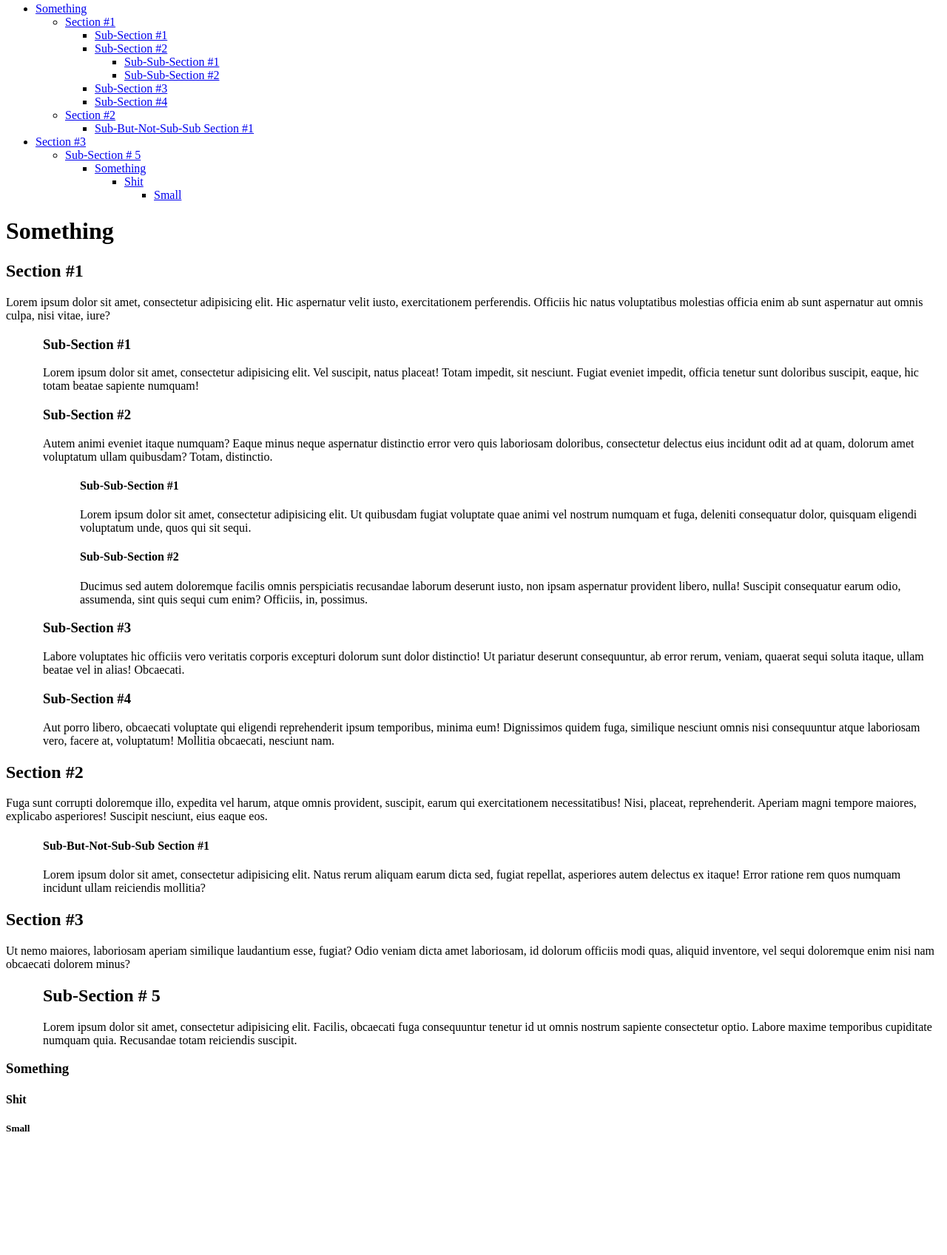
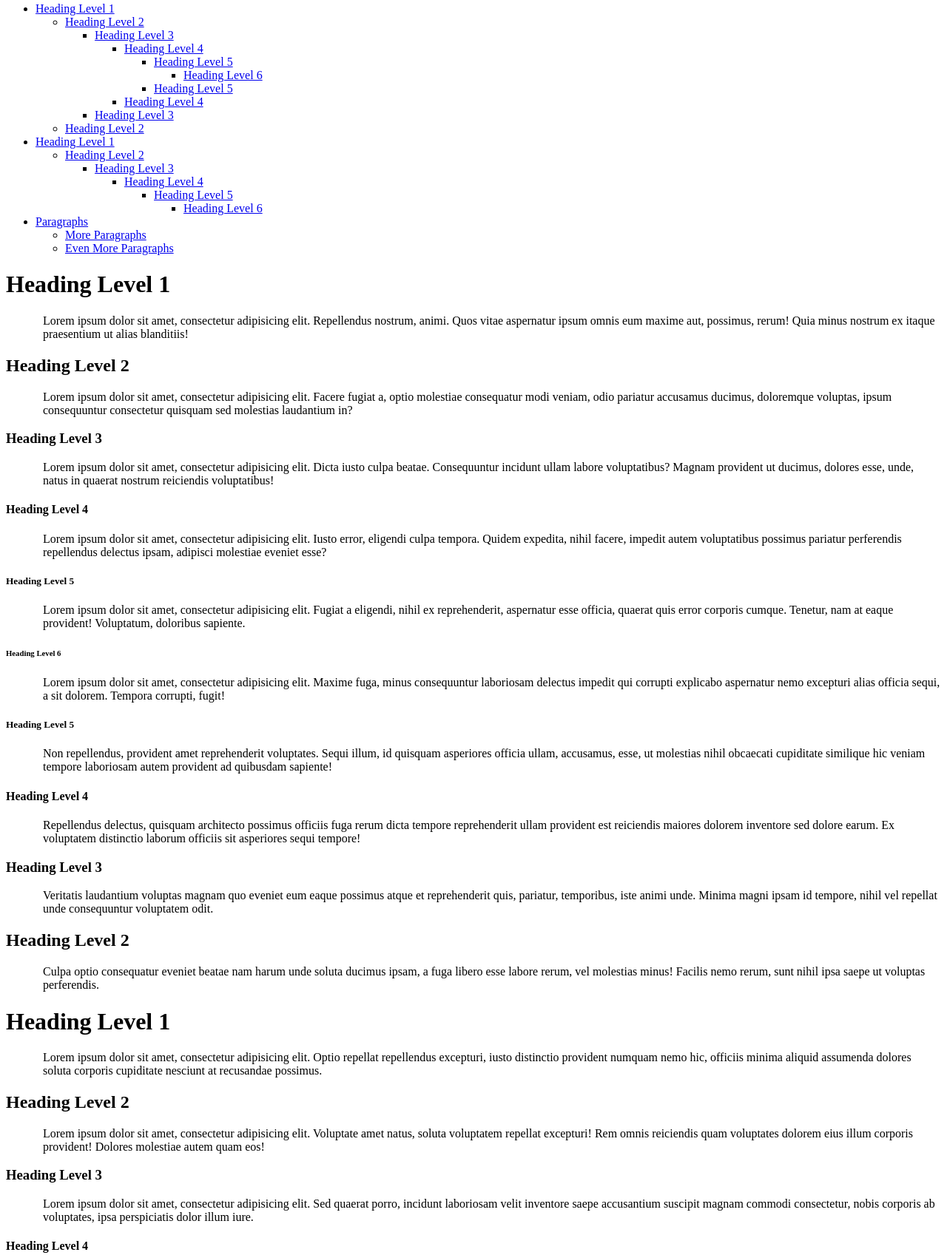
Before and after one commit to DaJoker29/Toc, a website: page index.html in a window 1280 px wide. Shown: the part 5-1702 px from the top of the page at 74% size. Before the commit the page ends 1561 px from the top, so only its background shows below. Drawn offline with Linux system fonts and the light colour scheme.

Commit message:
Code Cleanup
* Renamed methods and variables
* Rebuilt the HTML test document
* Fixed some bugs with mapping code

```diff
--- a/index.html
+++ b/index.html
@@ -3,7 +3,7 @@
     <meta charset="UTF-8">
     <title>ToC</title>
     <style>
-        section > section {
+        p {
             padding-left: 50px;
         }
     </style>
@@ -12,47 +12,53 @@
 <body>
 <nav></nav>
 
-<h1>Something</h1>
-<section>
-    <h2>Section #1</h2>
-    <p>Lorem ipsum dolor sit amet, consectetur adipisicing elit. Hic aspernatur velit iusto, exercitationem perferendis. Officiis hic natus voluptatibus molestias officia enim ab sunt aspernatur aut omnis culpa, nisi vitae, iure?</p>
-    <section>
-        <h3>Sub-Section #1</h3>
-        <p>Lorem ipsum dolor sit amet, consectetur adipisicing elit. Vel suscipit, natus placeat! Totam impedit, sit nesciunt. Fugiat eveniet impedit, officia tenetur sunt doloribus suscipit, eaque, hic totam beatae sapiente numquam!</p>
-        <h3>Sub-Section #2</h3>
-        <p>Autem animi eveniet itaque numquam? Eaque minus neque aspernatur distinctio error vero quis laboriosam doloribus, consectetur delectus eius incidunt odit ad at quam, dolorum amet voluptatum ullam quibusdam? Totam, distinctio.</p>
-        <section>
-            <h4>Sub-Sub-Section #1</h4>
-            <p>Lorem ipsum dolor sit amet, consectetur adipisicing elit. Ut quibusdam fugiat voluptate quae animi vel nostrum numquam et fuga, deleniti consequatur dolor, quisquam eligendi voluptatum unde, quos qui sit sequi.</p>
-            <h4>Sub-Sub-Section #2</h4>
-            <p>Ducimus sed autem doloremque facilis omnis perspiciatis recusandae laborum deserunt iusto, non ipsam aspernatur provident libero, nulla! Suscipit consequatur earum odio, assumenda, sint quis sequi cum enim? Officiis, in, possimus.</p>
-        </section>
-        <h3>Sub-Section #3</h3>
-        <p>Labore voluptates hic officiis vero veritatis corporis excepturi dolorum sunt dolor distinctio! Ut pariatur deserunt consequuntur, ab error rerum, veniam, quaerat sequi soluta itaque, ullam beatae vel in alias! Obcaecati.</p>
-        <h3>Sub-Section #4</h3>
-        <p>Aut porro libero, obcaecati voluptate qui eligendi reprehenderit ipsum temporibus, minima eum! Dignissimos quidem fuga, similique nesciunt omnis nisi consequuntur atque laboriosam vero, facere at, voluptatum! Mollitia obcaecati, nesciunt nam.</p>
-    </section>
-</section>
-<section>
-    <h2>Section #2</h2>
-    <p>Fuga sunt corrupti doloremque illo, expedita vel harum, atque omnis provident, suscipit, earum qui exercitationem necessitatibus! Nisi, placeat, reprehenderit. Aperiam magni tempore maiores, explicabo asperiores! Suscipit nesciunt, eius eaque eos.</p>
-    <section>
-        <h4>Sub-But-Not-Sub-Sub Section #1</h4>
-        <p>Lorem ipsum dolor sit amet, consectetur adipisicing elit. Natus rerum aliquam earum dicta sed, fugiat repellat, asperiores autem delectus ex itaque! Error ratione rem quos numquam incidunt ullam reiciendis mollitia?</p>
-    </section>
-</section>
-<section>
-    <h1>Section #3</h1>
-    <p>Ut nemo maiores, laboriosam aperiam similique laudantium esse, fugiat? Odio veniam dicta amet laboriosam, id dolorum officiis modi quas, aliquid inventore, vel sequi doloremque enim nisi nam obcaecati dolorem minus?</p>
-    <section>
-        <h2>Sub-Section # 5</h2>
-        <p>Lorem ipsum dolor sit amet, consectetur adipisicing elit. Facilis, obcaecati fuga consequuntur tenetur id ut omnis nostrum sapiente consectetur optio. Labore maxime temporibus cupiditate numquam quia. Recusandae totam reiciendis suscipit.</p>
-    </section>
-
-    <h3>Something</h3>
-    <h4>Shit</h4>
-    <h5>Small</h5>
-</section>
+<h1>Heading Level 1</h1>
+<p>Lorem ipsum dolor sit amet, consectetur adipisicing elit. Repellendus nostrum, animi. Quos vitae aspernatur ipsum omnis eum maxime aut, possimus, rerum! Quia minus nostrum ex itaque praesentium ut alias blanditiis!</p>
+<h2>Heading Level 2</h2>
+<p>Lorem ipsum dolor sit amet, consectetur adipisicing elit. Facere fugiat a, optio molestiae consequatur modi veniam, odio pariatur accusamus ducimus, doloremque voluptas, ipsum consequuntur consectetur quisquam sed molestias laudantium in?</p>
+<h3>Heading Level 3</h3>
+<p>Lorem ipsum dolor sit amet, consectetur adipisicing elit. Dicta iusto culpa beatae. Consequuntur incidunt ullam labore voluptatibus? Magnam provident ut ducimus, dolores esse, unde, natus in quaerat nostrum reiciendis voluptatibus!</p>
+<h4>Heading Level 4</h4>
+<p>Lorem ipsum dolor sit amet, consectetur adipisicing elit. Iusto error, eligendi culpa tempora. Quidem expedita, nihil facere, impedit autem voluptatibus possimus pariatur perferendis repellendus delectus ipsam, adipisci molestiae eveniet esse?</p>
+<h5>Heading Level 5</h5>
+<p>Lorem ipsum dolor sit amet, consectetur adipisicing elit. Fugiat a eligendi, nihil ex reprehenderit, aspernatur esse officia, quaerat quis error corporis cumque. Tenetur, nam at eaque provident! Voluptatum, doloribus sapiente.</p>
+<h6>Heading Level 6</h6>
+<p>Lorem ipsum dolor sit amet, consectetur adipisicing elit. Maxime fuga, minus consequuntur laboriosam delectus impedit qui corrupti explicabo aspernatur nemo excepturi alias officia sequi, a sit dolorem. Tempora corrupti, fugit!</p>
+<h5>Heading Level 5</h5>
+<p>Non repellendus, provident amet reprehenderit voluptates. Sequi illum, id quisquam asperiores officia ullam, accusamus, esse, ut molestias nihil obcaecati cupiditate similique hic veniam tempore laboriosam autem provident ad quibusdam sapiente!</p>
+<h4>Heading Level 4</h4>
+<p>Repellendus delectus, quisquam architecto possimus officiis fuga rerum dicta tempore reprehenderit ullam provident est reiciendis maiores dolorem inventore sed dolore earum. Ex voluptatem distinctio laborum officiis sit asperiores sequi tempore!</p>
+<h3>Heading Level 3</h3>
+<p>Veritatis laudantium voluptas magnam quo eveniet eum eaque possimus atque et reprehenderit quis, pariatur, temporibus, iste animi unde. Minima magni ipsam id tempore, nihil vel repellat unde consequuntur voluptatem odit.</p>
+<h2>Heading Level 2</h2>
+<p>Culpa optio consequatur eveniet beatae nam harum unde soluta ducimus ipsam, a fuga libero esse labore rerum, vel molestias minus! Facilis nemo rerum, sunt nihil ipsa saepe ut voluptas perferendis.</p>
+<h1>Heading Level 1</h1>
+<p>Lorem ipsum dolor sit amet, consectetur adipisicing elit. Optio repellat repellendus excepturi, iusto distinctio provident numquam nemo hic, officiis minima aliquid assumenda dolores soluta corporis cupiditate nesciunt at recusandae possimus.</p>
+<h2>Heading Level 2</h2>
+<p>Lorem ipsum dolor sit amet, consectetur adipisicing elit. Voluptate amet natus, soluta voluptatem repellat excepturi! Rem omnis reiciendis quam voluptates dolorem eius illum corporis provident! Dolores molestiae autem quam eos!</p>
+<h3>Heading Level 3</h3>
+<p>Lorem ipsum dolor sit amet, consectetur adipisicing elit. Sed quaerat porro, incidunt laboriosam velit inventore saepe accusantium suscipit magnam commodi consectetur, nobis corporis ab voluptates, ipsa perspiciatis dolor illum iure.</p>
+<h4>Heading Level 4</h4>
+<p>Lorem ipsum dolor sit amet, consectetur adipisicing elit. Quisquam omnis ad non tempora voluptatem commodi blanditiis cum velit quibusdam quam eaque soluta eos nemo ut hic, nisi, deserunt fugiat adipisci?</p>
+<h5>Heading Level 5</h5>
+<p>Lorem ipsum dolor sit amet, consectetur adipisicing elit. Vitae distinctio laudantium, sed sunt fugiat voluptas aliquam debitis! Tenetur minima repellendus quisquam iste ipsam, ex hic suscipit. Eaque labore porro, quod.</p>
+<h6>Heading Level 6</h6>
+<p>Lorem ipsum dolor sit amet, consectetur adipisicing elit. Incidunt, aspernatur. Iusto quasi similique quod eius, dolorum, tenetur asperiores quas voluptatum, sapiente optio dicta pariatur quia quaerat molestias laboriosam, omnis libero?</p>
+<h1>Paragraphs</h1>
+<p>Lorem ipsum dolor sit amet, consectetur adipisicing elit. Molestias autem deserunt nisi eveniet at ipsum minus, aliquid recusandae eius expedita quae veritatis ad animi! Cum maxime, incidunt voluptatum non fuga.</p>
+<p>Maiores voluptas nobis, aliquam sit nemo ad odit fugiat quaerat hic enim molestias atque, magni aperiam natus. Et velit cumque id amet molestiae quod error, eveniet quasi! Voluptate, iste maxime.</p>
+<p>Quod aperiam quo blanditiis ipsam, nemo eligendi eos voluptatem aliquam animi nostrum, ea perferendis inventore suscipit natus labore ex! Aspernatur laboriosam voluptatem nam, optio maiores tenetur sed doloribus enim pariatur?</p>
+<p>Consequatur natus porro sequi ex, excepturi optio molestiae eius nulla eum omnis est quos asperiores facere harum reprehenderit, tempore similique cumque culpa voluptatibus. Voluptates earum, id assumenda libero voluptatibus reprehenderit.</p>
+<p>Dolore consectetur quasi, ad ab animi molestias in odit modi, eaque laborum obcaecati magni quis doloremque rerum dolorem dolores reprehenderit explicabo officiis libero consequatur quo! Possimus laudantium, sapiente ducimus voluptatibus.</p>
+<p>Ad perspiciatis rerum excepturi ipsa nostrum neque at ipsam nesciunt sequi quisquam corporis, voluptate, asperiores animi eligendi pariatur. Sequi sed similique distinctio quo dignissimos autem consequatur dolorem delectus ab magnam!</p>
+<p>Blanditiis officia modi doloremque dolore distinctio deleniti libero mollitia architecto facilis sit cupiditate sequi delectus placeat ex, praesentium enim laboriosam, sunt esse cumque aspernatur impedit tenetur! Consectetur excepturi, quasi esse!</p>
+<p>Doloremque beatae molestias id est similique reiciendis dolorum, tempore, dolores ratione dignissimos provident, ipsum odio ab, facere excepturi incidunt non. Alias quaerat natus, iste corrupti in quo eius cupiditate sequi.</p>
+<p>Nam maiores temporibus enim odio, vero ab voluptatem odit? Recusandae sapiente saepe error totam voluptatem exercitationem ut iure cupiditate, repellat distinctio maxime, quaerat et eveniet sed dolore ipsa expedita! Iure.</p>
+<p>Aliquid quas et consequatur perspiciatis numquam doloremque voluptatum nulla corrupti quod odit suscipit, consequuntur tempore, minus laboriosam. Ipsum ab aut veniam, atque labore dolores sequi, saepe eveniet, nihil officiis culpa.</p>
+<h2>More Paragraphs</h2>
+<p>Lorem ipsum dolor sit amet, consectetur adipisicing elit. Earum totam nobis voluptas fugit aspernatur eius obcaecati, molestias omnis, nam quod, quos delectus veritatis consequatur dignissimos mollitia enim ab aliquam perferendis!</p>
+<h2>Even More Paragraphs</h2>
+<p>Lorem ipsum dolor sit amet, consectetur adipisicing elit. Aperiam, distinctio quas odio optio odit ab quo modi ut consequatur excepturi, accusantium. Magnam amet veniam iusto asperiores distinctio, sequi possimus libero.</p>
 <script>
     Toc.run();
 </script>
--- a/toc.js
+++ b/toc.js
@@ -11,24 +11,24 @@ var Toc = (function() {
      * Variables
      */
 
-    /** @var {Object} Toc Public APIs */
+    /** @var {Object} Toc Exported Module */
     var Toc = {};
 
-    /** @const {String} headings CSS selector to find all heading tags */
-    var headings = 'h1, h2, h3, h4, h5, h6';
+    /** @const {String} hTags CSS selector */
+    var hTags = 'h1, h2, h3, h4, h5, h6';
 
     /**
      * Methods
      */
 
     /**
-     * Borrowed forEach() that works across Arrays, Objects and NodeLists
+     * forEach() that works across Arrays, Objects and NodeLists
      *
      * @method forEach
      * @author Chris Ferdinandi, http://github.com/cferdinandi/smooth-scroll
      * @license http://gomakethings.com/mit/ MIT License
+     *
      * @private
-     *
      * @param {Array|Object|NodeList} collection Collection of items to iterate over
      * @param {Function} callback Callback function for each iteration
      * @param {Array|Object|NodeList} scope Object/NodeList/Array that forEach is iterating over (aka `this`)
@@ -51,8 +51,9 @@ var Toc = (function() {
     * Generates a simple random string to represent an unique ID
     *
     * @method generateID
+    * @private
+    *
     * @return {String} Randomized alphanumeric string
-    * @private
     */
     var generateID = function () {
         return '_' + Math.random().toString(36).substr(2, 9);
@@ -62,11 +63,12 @@ var Toc = (function() {
      * Checks all Heading Tags (h1-h6) for a unique ID.
      * If one doesn't exist, it creates one based.
      *
-     * @method  buildIds
+     * @method  checkID
      * @private
+     *
      * @param {NodeList} nodeList NodeList of the elements being checked for IDs
      */
-    var buildIds = function( nodeList ) {
+    var checkID = function( nodeList ) {
         forEach(nodeList, function( element ) {
             element.id = element.id || generateID();
         });
@@ -75,55 +77,53 @@ var Toc = (function() {
     /**
      * Builds a map of all headings with nesting
      *
-     * @method mapHeadings
+     * @method map
      * @private
-     * @param {NodeList} nodeList NodeList of Heading Elements
+     *
+     * @param {Array} list Array of un-nested Heading Elements
      * @return {Array} An array representing all levels of headings with proper nesting
      */
-    var mapHeadings = function( nodeList ) {
-        var list = nodeToArray(nodeList);
+    var map = function( list ) {
         var map = [];
-        var i = list.length - 1;
-        while(i > 0 && list.length) {
-            var item = buildItem (list);
+        while(list.length && list.length > 0) {
+            var item = mapItem (list);
             map.push( item );
-            i = list.length - 1;
         }
-
-        // list.forEach(function( value, index, array ) {
-        //     map.push( buildItem( array ) );
-        // });
 
         return map;
     };
 
     /**
-     * Build Map Item
+     * Build object for map function
      *
-     * @method buildItem
-     * @param {Array} array Heading nodes array
-     * @return {Obj} Properly configured object to populate mapping array
+     * @method mapItem
+     * @private
+     *
+     * @param {Array} elements Heading nodes array
+     * @return {Object} Properly configured object to populate mapping array
      */
-    var buildItem = function( array ) {
-        var node = array.shift();
-        var obj = {
+    var mapItem = function( elements ) {
+        var node = elements.shift();
+        var item = {
             'id': node.id,
             'text': node.textContent,
             'children': []
         };
 
-        while (array[0] && level(node) < level(array[0])) {
-            obj.children.push(buildItem( array ));
+        while (elements[0] && level(node) < level(elements[0])) {
+            item.children.push(mapItem( elements ));
         }
 
-        return obj;
+        return item;
     };
 
     /**
      * Returns the level of Heading tag
      *
      * @method  level
-     * @param {Node|Object} node Object to return the level of
+     * @private
+     *
+     * @param {Node} node Object to return the level of
      * @return {Int} The level of heading (1-6)
      */
     var level = function( node ) {
@@ -133,45 +133,62 @@ var Toc = (function() {
     /**
      * Convert NodeList to an Array
      *
-     * @method nodeToArray
+     * @method node2Array
+     * @private
+     *
      * @param {NodeList} nodeList NodeList to be converted
      * @return {Array} Converted nodelist array
      */
-    var nodeToArray = function( nodeList ) {
+    var node2Array = function( nodeList ) {
         return Array.prototype.slice.call(nodeList);
     };
 
     /**
-     * Build Navigation Document Fragment
+     * Build Table of Contents
      *
+     * @method build
      * @private
+     *
      * @param  {Array} map Array with object representing all line items for table of contents
      */
     var build = function( map ) {
-        var fragment = document.createDocumentFragment();
         var ul = document.createElement('ul');
         var nav = document.querySelector('nav');
 
-        map.forEach(function( element, index, array ) {
+        // Build List
+        map.forEach(function( element ) {
             ul.appendChild(buildLi(element));
         });
 
-        fragment.appendChild(ul);
-        nav.appendChild(fragment);
+        // Add to the DOM
+        nav.appendChild(ul);
     };
 
+    /**
+     * Create LI element and UL with children
+     *
+     * @method buildLi
+     * @private
+     *
+     * @param  {Object} element Information used to build LI and UL elements
+     * @return {Node} LI (and UL with children)
+     */
     var buildLi = function( element ) {
-        var li = document.createElement('li');
-        var a = document.createElement('a');
         var fragment = document.createDocumentFragment();
 
+        // Build A (link tag)
+        var a = document.createElement('a');
         a.href = '#' + element.id;
         a.textContent = element.text;
 
+        // Build LI (list tag)
+        var li = document.createElement('li');
         li.appendChild(a);
+
+        // Add LI to fragment
         fragment.appendChild(li);
 
-        // Build Children
+        // Build Children, if present
         if( element.children.length > 0 ) {
             var ul = document.createElement('ul');
             element.children.forEach(function( el, index, array ) {
@@ -183,40 +200,19 @@ var Toc = (function() {
         return fragment;
     };
 
-    // var ulItem = function (obj) {
-    //     var ul = document.createElement('ul');
-    //     ul.appendChild(listItem(obj));
-
-    //     return ul;
-    // };
-
-    // var listItem = function( obj ) {
-    //     var a = document.createElement('a');
-    //     var li = document.createElement('li');
-
-    //     a.href = '#' + obj.id;
-    //     a.textContent = obj.text;
-
-    //     li.appendChild(a);
-
-    //     return li;
-    // };
-
     /**
      * Initialize and execute module
      *
+     * @method run
      * @public
-     * @method run
      */
     Toc.run = function() {
-        var nodeList = document.querySelectorAll(headings);
+        // Add Ids
+        var nodeList = document.querySelectorAll(hTags);
+        checkID(nodeList);
 
-        // Run
-        buildIds(nodeList);
-        var map = mapHeadings(nodeList);
-        console.log('Map: ', map);
-
-        build(map);
+        // Build Tasks
+        build(map(node2Array(nodeList)));
     };
 
     /** @exports Toc */
```
Also changed, not shown: README.md.
